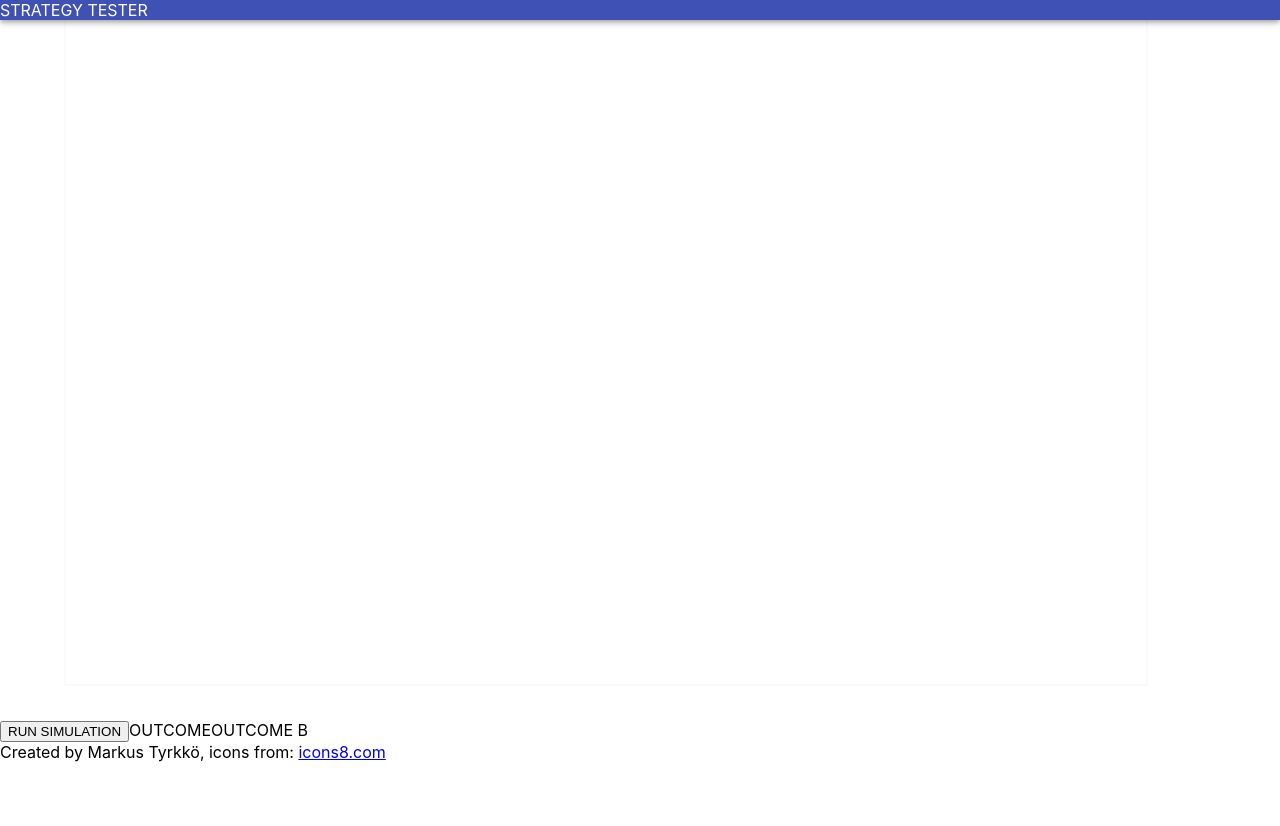
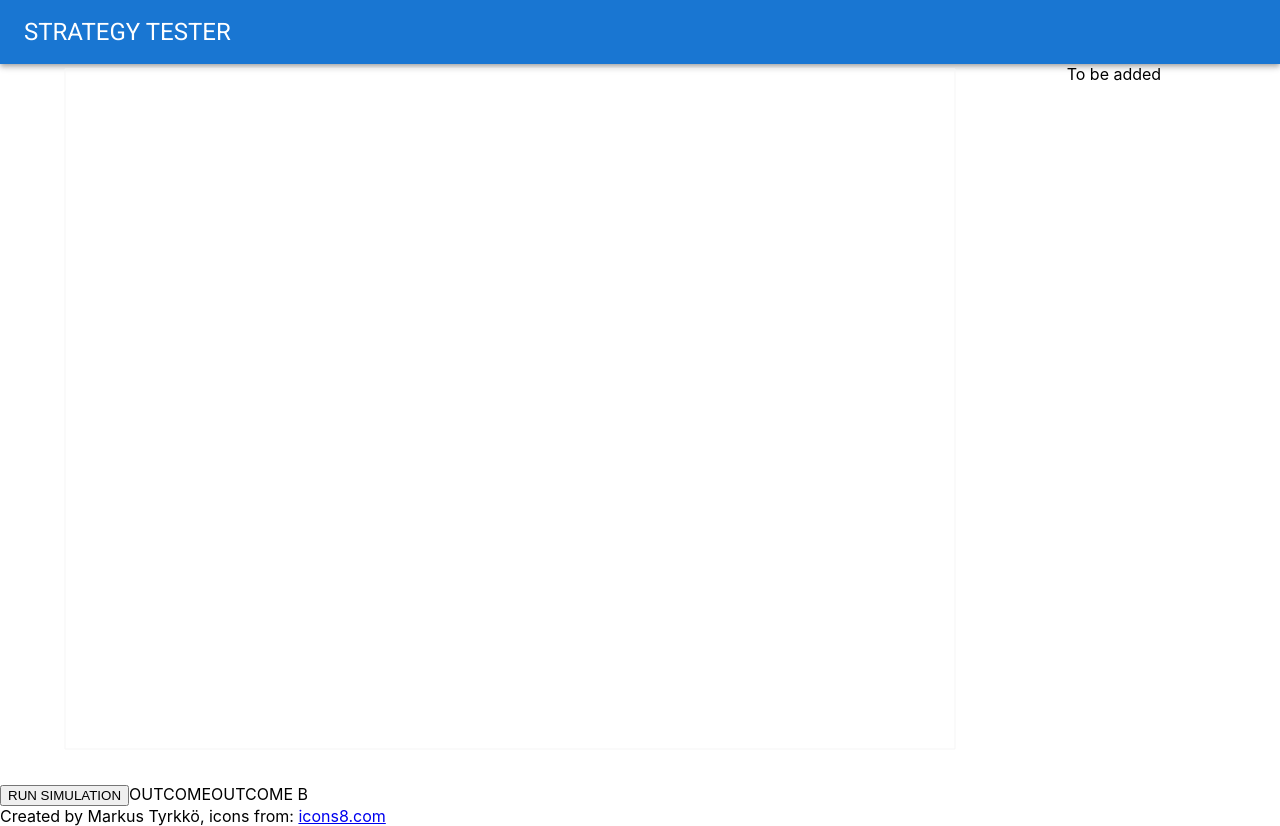
Before and after one commit to Marcholio/strategy-tester, a React (Create React App) app: page / in a window 1280 px wide. Before the commit the page ends 800 px from the top, so only its background shows below. Built offline with nearby package versions, Linux system fonts and the light colour scheme.

Commit message:
Working on the UI layout

```diff
--- a/src/App.tsx
+++ b/src/App.tsx
@@ -7,17 +7,20 @@ import {
   XAxis,
   YAxis,
 } from "recharts";
+import { Grid } from "@mui/material";
+import Header from "./components/Header";
+import Footer from "./components/Footer";
+
 import sp500Price from "./data/SXR8.FRK-price.json";
 import sp500Ema200 from "./data/SXR8.FRK-EMA.json";
 
-import "./App.css";
 import {
   AlphavantageEmaApiResponse,
   AlphavantagePriceApiResponse,
   GraphDataPoint,
 } from "./types";
-import Header from "./components/Header";
-import Footer from "./components/Footer";
+
+import "./App.css";
 
 type SimulationOutcome = {
   cash: number;
@@ -123,20 +126,38 @@ const App = () => {
   const [outcome, setOutcome] = useState<SimulationOutcome>();
   const [outcomeB, setOutcomeB] = useState<SimulationOutcome>();
   return (
-    <div className="main">
+    <>
       <Header />
+      <Grid container>
+        <Grid item xs={10}>
           <LineChart
             data={mapData(sp500Price, sp500Ema200)}
-        width={window.innerWidth * 0.9}
+            width={window.innerWidth * (10 / 12) * 0.9}
             height={window.innerHeight * 0.9}
           >
             <XAxis dataKey="name" />
             <YAxis />
             <Tooltip />
             <CartesianGrid stroke="#f5f5f5" />
-        <Line type="monotone" dataKey="price" stroke="#0000ff" yAxisId={0} />
-        <Line type="monotone" dataKey="ema200" stroke="#00ff00" yAxisId={0} />
+            <Line
+              type="monotone"
+              dataKey="price"
+              stroke="#0000ff"
+              yAxisId={0}
+            />
+            <Line
+              type="monotone"
+              dataKey="ema200"
+              stroke="#00ff00"
+              yAxisId={0}
+            />
           </LineChart>
+        </Grid>
+        <Grid item xs={2}>
+          <span>To be added</span>
+        </Grid>
+      </Grid>
+
       <button
         onClick={() => {
           setOutcome(
@@ -164,7 +185,7 @@ const App = () => {
         </span>
       )}
       <Footer />
-    </div>
+    </>
   );
 };
 
--- a/src/components/Header.tsx
+++ b/src/components/Header.tsx
@@ -1,6 +1,12 @@
 import React from "react";
-import { AppBar } from "@material-ui/core";
+import { AppBar, Typography, Toolbar } from "@mui/material";
 
-const Header = () => <AppBar>STRATEGY TESTER</AppBar>;
+const Header = () => (
+  <AppBar position="static">
+    <Toolbar>
+      <Typography variant="h5">STRATEGY TESTER</Typography>
+    </Toolbar>
+  </AppBar>
+);
 
 export default Header;
```
Also changed, not shown: package.json (+7 -2 lines), 1 other file (tests, documents, lock files or other folders). Lines whose indentation alone changed are shown as unchanged.
